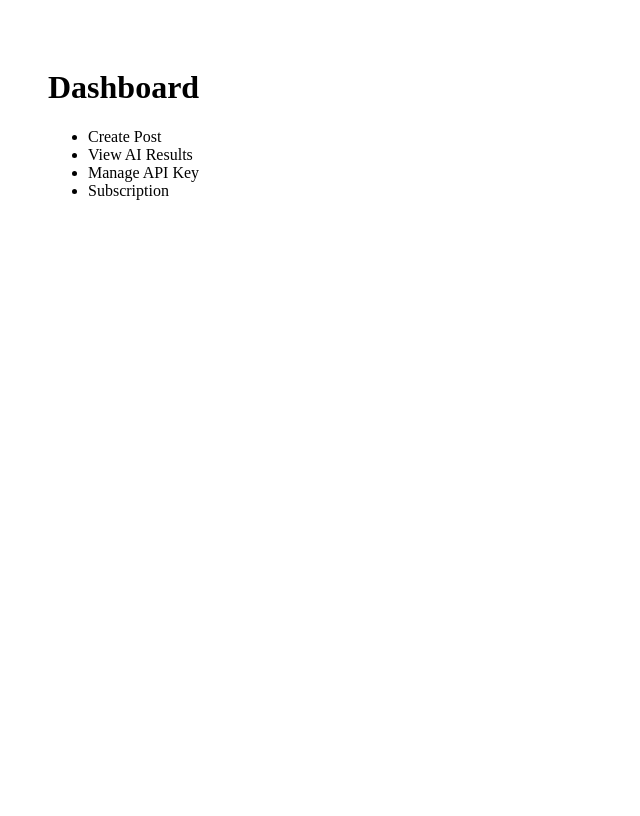
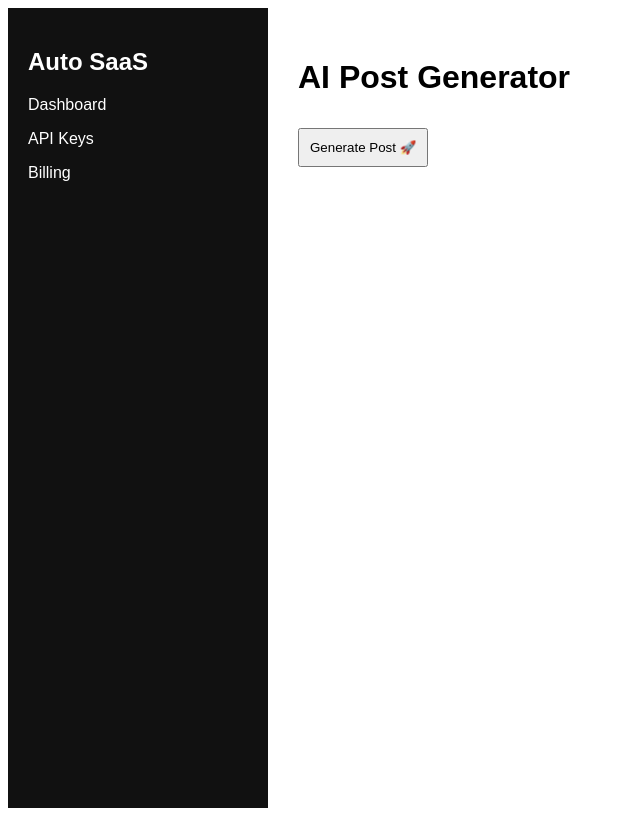
Before and after one commit to rainsmedia59/auto-social-saas-, a Next.js app in the folder frontend/: page /dashboard in a window 1280 px wide. Shown: the whole page, without its empty margins (0-640 px from the left). Built offline with nearby package versions, Linux system fonts and the light colour scheme.

Commit message:
Update dashboard.js

```diff
--- a/frontend/pages/dashboard.js
+++ b/frontend/pages/dashboard.js
@@ -1,14 +1,62 @@
+import { useState } from "react";
+
 export default function Dashboard() {
+  const [result, setResult] = useState(null);
+
+  const createPost = async () => {
+    const res = await fetch("https://YOUR-RAILWAY-URL/api/post", {
+      method: "POST",
+      headers: {
+        "Content-Type": "application/json",
+        "x-api-key": "YOUR_API_KEY"
+      },
+      body: JSON.stringify({
+        title: "Breaking News",
+        content: "Something important happened",
+        url: "https://example.com",
+        category: "news"
+      })
+    });
+
+    const data = await res.json();
+    setResult(data.ai);
+  };
+
   return (
-    <div style={{ padding: 40 }}>
-      <h1>Dashboard</h1>
+    <div style={{ display: "flex", minHeight: "100vh", fontFamily: "Arial" }}>
 
-      <ul>
-        <li>Create Post</li>
-        <li>View AI Results</li>
-        <li>Manage API Key</li>
-        <li>Subscription</li>
-      </ul>
+      {/* Sidebar */}
+      <div style={{ width: 220, background: "#111", color: "#fff", padding: 20 }}>
+        <h2>Auto SaaS</h2>
+        <p>Dashboard</p>
+        <p>API Keys</p>
+        <p>Billing</p>
+      </div>
+
+      {/* Main */}
+      <div style={{ flex: 1, padding: 30 }}>
+        <h1>AI Post Generator</h1>
+
+        <button onClick={createPost} style={{ padding: 10, marginTop: 10 }}>
+          Generate Post 🚀
+        </button>
+
+        {result && (
+          <div style={{ marginTop: 20 }}>
+            <h3>Facebook</h3>
+            <p>{result.facebook}</p>
+
+            <h3>X (Twitter)</h3>
+            <p>{result.x}</p>
+
+            <h3>Instagram</h3>
+            <p>{result.instagram}</p>
+
+            <h3>WhatsApp</h3>
+            <p>{result.whatsapp}</p>
+          </div>
+        )}
+      </div>
     </div>
   );
 }
```
